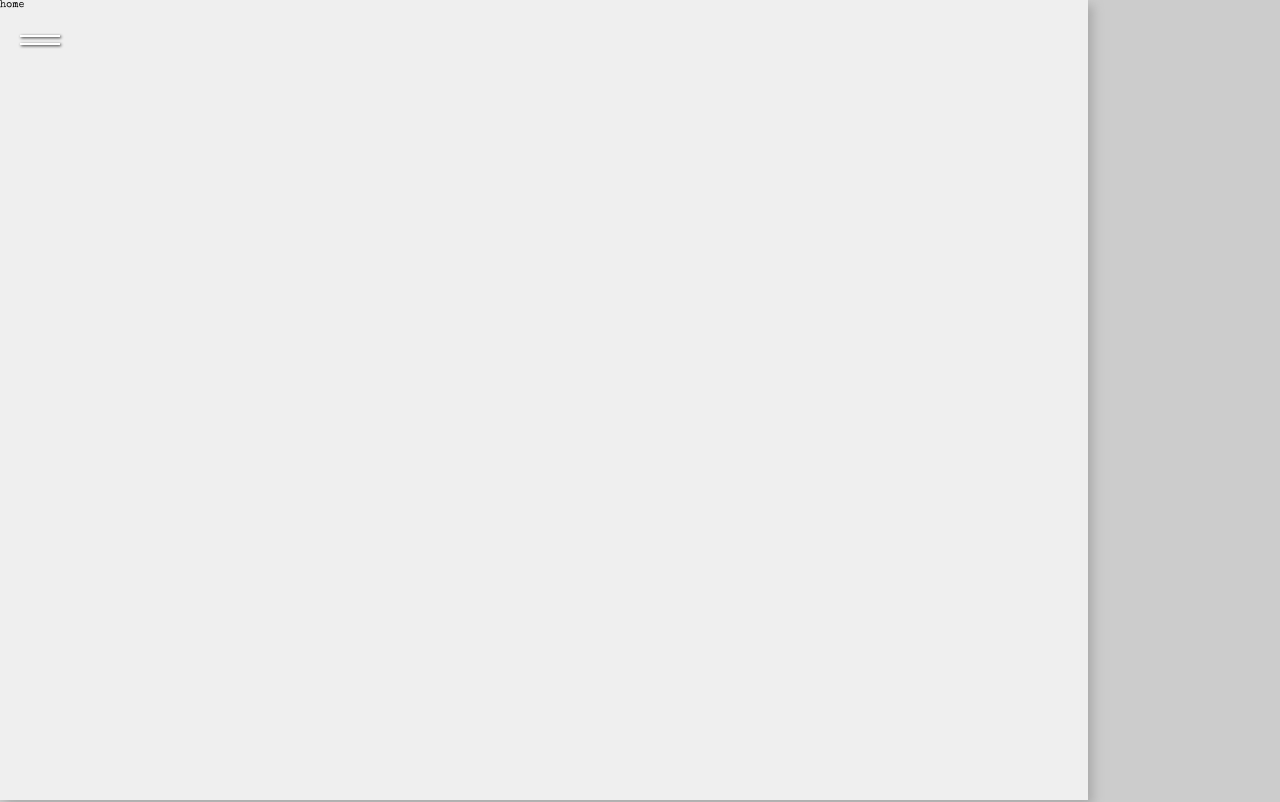
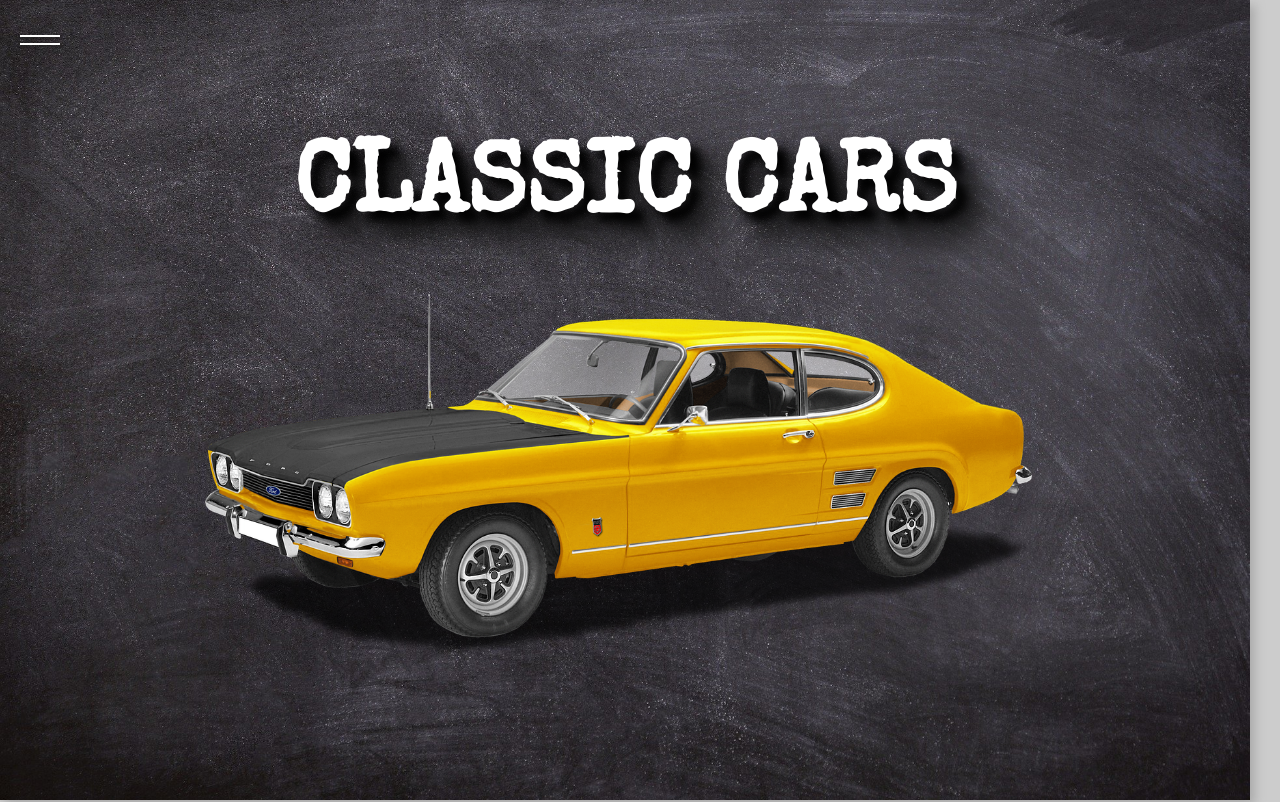
Before and after one commit to IG-Kim2511/Cars-HCJ-2021-0205-classnote, a plain HTML site: page index.html in a window 1280 px wide. Shown: the top 802 px of the page. Drawn offline with nearby package versions, Linux system fonts and the light colour scheme.

Commit message:
/* @ section-1 */

```diff
--- a/index.html
+++ b/index.html
@@ -12,10 +12,11 @@
     <link rel="stylesheet" href="style.css" />
   </head>
   <body>
+
     <!-- @ menu -->
 
     <!-- js 019 target  -->
-    <div class="menu target">
+    <div class="menu target center">
       <div class="menu-line menu-line-1"></div>
       <div class="menu-line menu-line-2"></div>
     </div>
@@ -36,7 +37,10 @@
     <div class="wrapper">
       <!-- js 019 target  -->
       <!-- css 027, id -->
-      <section class="section-1 target" id="home">home</section>
+      <section class="section-1 target center" id="home">
+        <div class="section-heading section-1-heading">Classic Cars</div>
+        <img src="images/car-section1.png" alt="" class="section-1-img">
+      </section>
     </div>
     <!-- @ section 2-->
     <div class="wrapper">
@@ -59,6 +63,8 @@
       <section class="section-5 target" id="contact">contact</section>
     </div>
 
+
+
     <script src="script.js"></script>
   </body>
 </html>
--- a/style.css
+++ b/style.css
@@ -23,6 +23,12 @@ body {
   padding-right: 3rem;
 }
 
+.center {
+  display: flex;
+  justify-content: center;
+  align-content: center;
+}
+
 /* @ menu */
 .menu {
   width: 4rem;
@@ -39,10 +45,7 @@ body {
   /* js 019 */
   transition: all 0.5s;
 
-  display: flex;
   flex-direction: column;
-  justify-content: center;
-  align-items: center;
 
   cursor: pointer;
 
@@ -116,10 +119,11 @@ body {
   letter-spacing: 0.3rem;
   text-transform: uppercase;
 
-  transition: all 0.3s ease;    /* CSS 033 */
+  transition: all 0.3s ease; /* CSS 033 */
 }
 
-.navbar-link:hover {    /* CSS 033 */
+.navbar-link:hover {
+  /* CSS 033 */
   color: #111;
   transform: scale(1.1);
 }
@@ -133,7 +137,7 @@ body {
 }
 
 section {
-  width: 85vw;
+  width: 100%;
   height: 100vh;
   background-color: #efefef;
 
@@ -178,3 +182,35 @@ section.change {
   left: 15vw;
   transform: rotateY(10deg);
 }
+
+.section-heading {
+  font-size: 10rem;
+  font-weight: bolder;
+  color: #fff;
+  margin-bottom: 10rem;
+  margin-bottom: 1rem;
+  text-align: center; /* text를 width의 중앙으로.. */
+  text-shadow: 0.3rem 0.3rem 0.5rem #555;
+}
+
+/* @ section-1 */
+.section-1 {
+  flex-direction: column;
+  background: url(images/bg-section1.jpg) center no-repeat;
+  background-size: cover;
+}
+
+.section-1 .section-heading {
+  margin-bottom: 3rem;
+  text-transform: uppercase;
+
+  text-shadow: 1rem 1rem 1rem #000, 2rem 2rem 2rem #111, 3rem 3rem 3rem #222; /* text-shadow 3개 중첩 넣을 수 있음 */
+}
+.section-1-img {
+  width: 70%;
+
+  /* img center정렬
+  https://www.freecodecamp.org/news/how-to-center-an-image-in-css/   */
+  margin: 0 auto;
+  display: block;
+}
```
